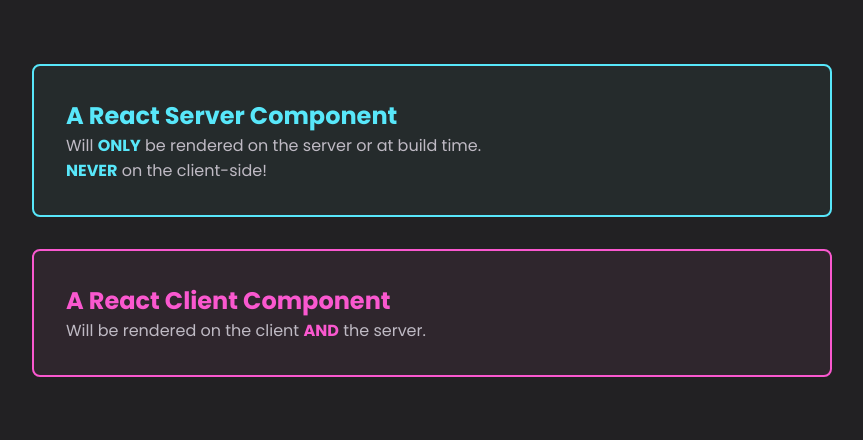
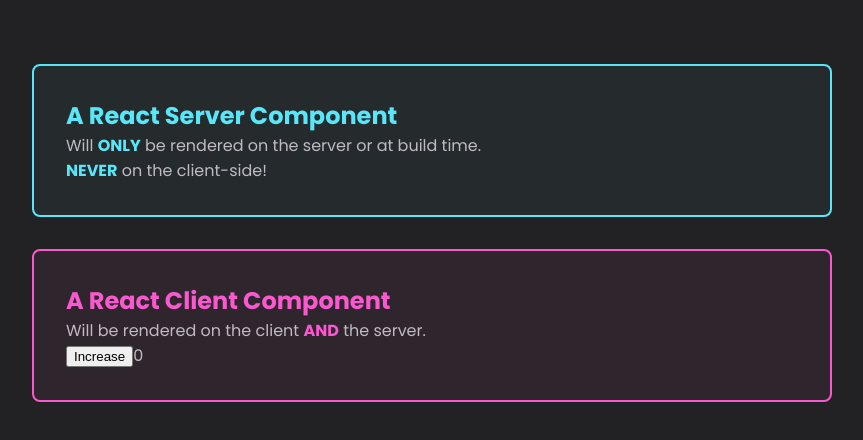
Before and after one commit to Saswat7101/React-Server-Components-server-Actions-Demo, a Next.js app: page / in a window 1280 px wide. Shown: the top 440 px of the page, without its empty margins (208-1071 px from the left). Built offline with nearby package versions, Linux system fonts and the light colour scheme.

Commit message:
changing server to client components

```diff
--- a/components/ClientDemo.js
+++ b/components/ClientDemo.js
@@ -1,11 +1,21 @@
+"use client";
+
+import { useState } from "react";
+
 export default function ClientDemo({ children }) {
-  console.log('ClientDemo rendered');
+  const [count, setCount] = useState(0);
+
+  console.log("ClientDemo rendered");
   return (
-    <div className='client-cmp'>
+    <div className="client-cmp">
       <h2>A React Client Component</h2>
       <p>
         Will be rendered on the client <strong>AND</strong> the server.
       </p>
+      <button onClick={() => setCount((prevCount) => prevCount + 1)}>
+        Increase
+      </button>
+      <span>{count}</span>
       {children}
     </div>
   );
```
